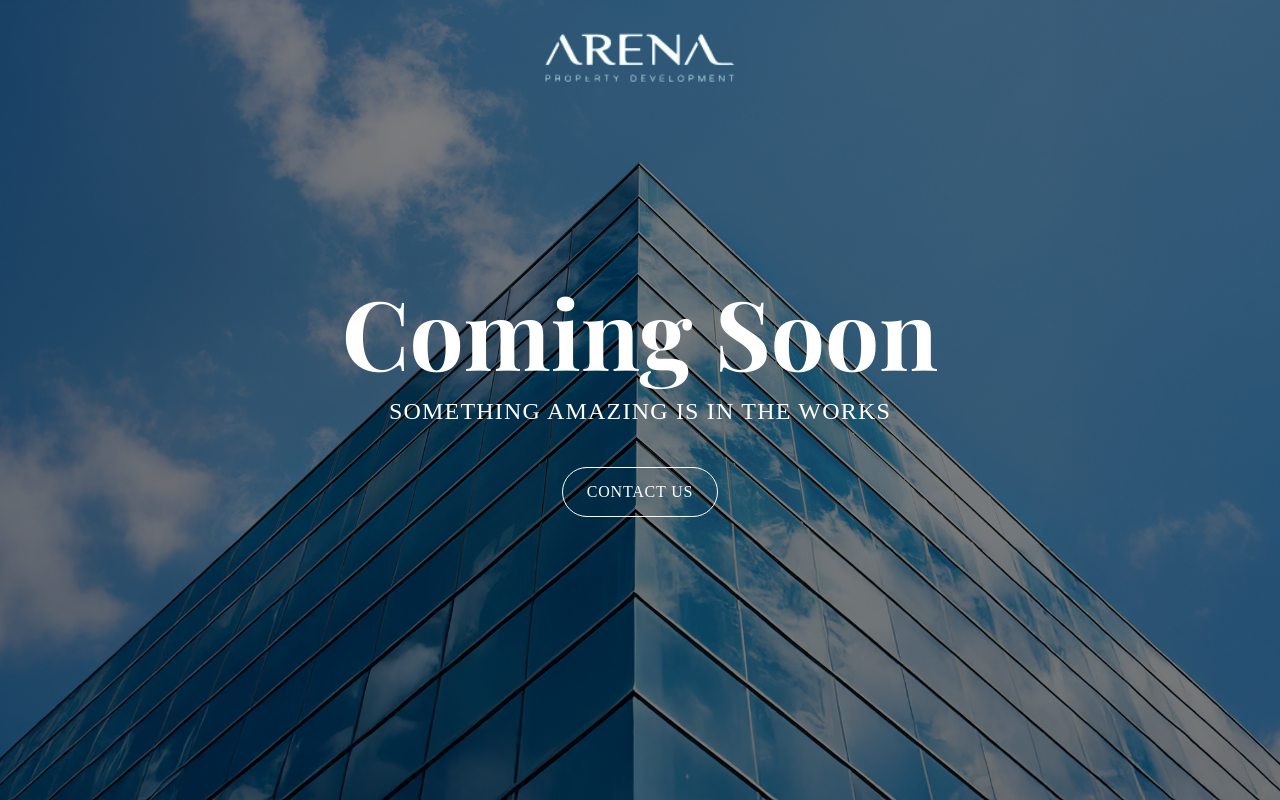
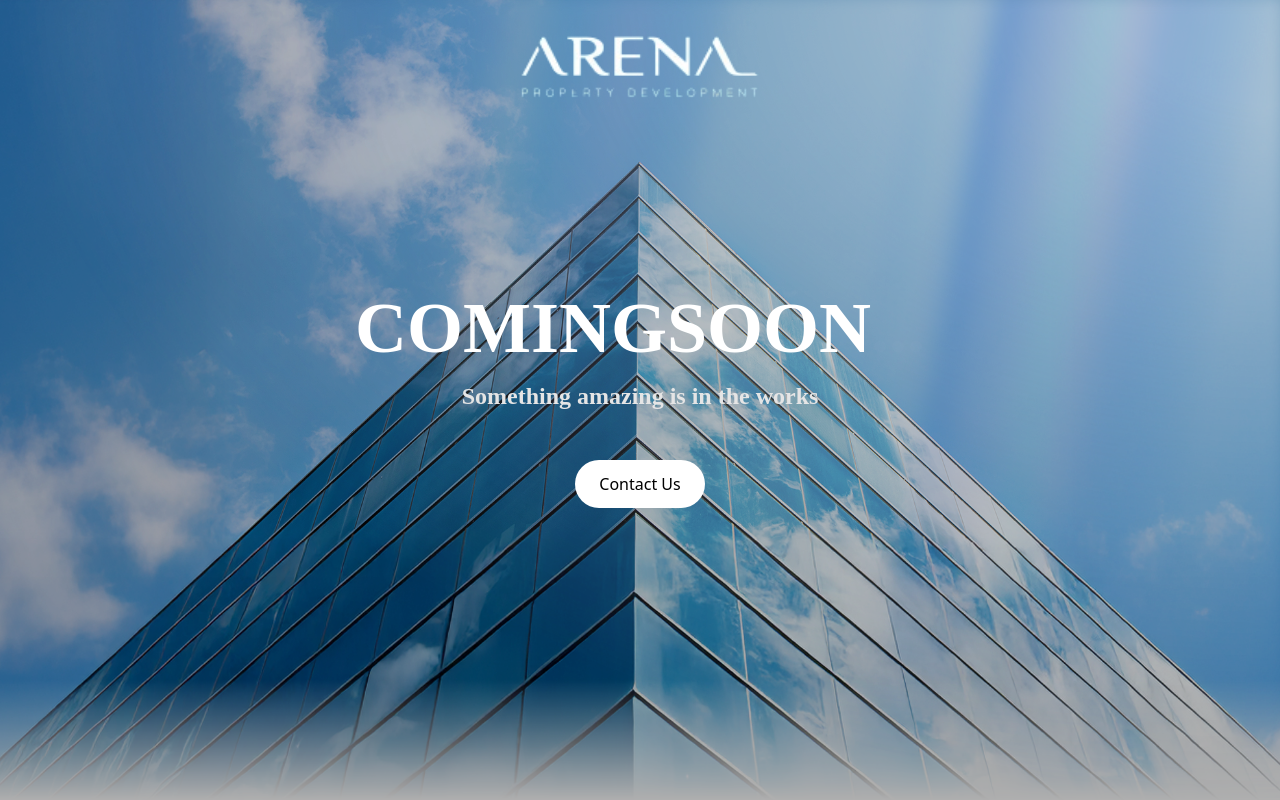
Before and after one commit to ahallali/comingSoon, a Next.js app: page / in a window 1280 px wide. Built offline with nearby package versions, Linux system fonts and the light colour scheme; a web font is replaced by a local one.

Commit message:
motions added

```diff
--- a/package.json
+++ b/package.json
@@ -11,9 +11,13 @@
     "lint": "next lint"
   },
   "dependencies": {
+    "clsx": "^2.1.1",
+    "framer-motion": "^12.5.0",
+    "motion": "^12.5.0",
     "next": "^14.2.24",
     "react": "^18.2.0",
-    "react-dom": "^18.2.0"
+    "react-dom": "^18.2.0",
+    "tailwind-merge": "^3.0.2"
   },
   "devDependencies": {
     "@types/node": "^20",
--- a/src/app/globals.css
+++ b/src/app/globals.css
@@ -21,6 +21,12 @@
     --foreground: #ededed;
   }
 }
+@font-face {
+  font-family: "MyFont";
+  src: url("/fonts/Romelio.otf") format("opentype");
+  font-weight: normal;
+  font-style: normal;
+}
 
 body {
   background: var(--background);
@@ -28,8 +34,8 @@
   font-family: var(--font-sans), Arial, Helvetica, sans-serif;
 }
 
-h1, h2, h3, h4, h5, h6 {
-  font-family: var(--font-display), serif;
+h1, h2, h3, h4, h5, h6 , p {
+  font-family: "Romelio", serif;
 }
 
 .accent-text {
--- a/src/app/layout.tsx
+++ b/src/app/layout.tsx
@@ -2,19 +2,18 @@
 import { Inter, Montserrat, Playfair_Display } from "next/font/google";
 import "./globals.css";
 
-// Primary font
+
 const inter = Inter({
   subsets: ["latin"],
   variable: "--font-inter",
 });
 
-// Heading font
 const playfair = Playfair_Display({
   subsets: ["latin"],
   variable: "--font-playfair",
 });
 
-// Accent font
+
 const montserrat = Montserrat({
   subsets: ["latin"],
   variable: "--font-montserrat",
--- a/src/app/page.tsx
+++ b/src/app/page.tsx
@@ -1,35 +1,92 @@
+'use client'
 import Image from "next/image";
 import backgroundImage from "@/assets/background.jpg";
 import NavBar from "@/components/NavBar";
+import { AuroraBackground } from "@/components/aurora-background";
+import { motion, useAnimation } from "framer-motion";
+import { useEffect, useState } from "react";
 
 export default function Home() {
+  const text = "COMING SOON";
+  const dots = "...";
+  const dotControls = useAnimation();
+  const [textAnimationComplete, setTextAnimationComplete] = useState(false);
+  useEffect(() => {
+    const animateDots = async () => {
+      if (textAnimationComplete) {
+      while (true) {
+        await dotControls.start({ opacity: 0, transition: { duration: 0.5 } });
+        await dotControls.start({ opacity: 1, transition: { duration: 0.5 } });
+      }
+    }
+    };
+    animateDots();
+  }, [textAnimationComplete,dotControls]);
   return (
     <main className="relative min-h-screen w-full overflow-hidden">
+      <div className="absolute inset-0 z-10">
         <Image
           src={backgroundImage}
           alt="Background"
           fill
-        className="object-cover z-0"
+          className="object-cover"
           priority
           quality={100}
           sizes="100vw"
+          style={{ maskImage: "linear-gradient(to bottom, rgba(0, 0, 0, 1) 85%, rgba(0, 0, 0, 0))" }}
         />
-      <div className="absolute inset-0 bg-black/50 z-10" />
+      </div>
+
+      <div className="absolute inset-0 bg-black/30 z-10" />
+
       <NavBar />
-      <div className="relative z-20 min-h-screen flex flex-col items-center justify-center text-center text-white px-4">
-        <h1 className="font-display text-6xl md:text-8xl font-bold mb-4">
-          Coming Soon
+
+      <AuroraBackground>
+        <div className="relative flex flex-col gap-2 items-center justify-center px-4">
+        <h1 className="text-3xl md:text-7xl font-black text-white text-center z-20">
+        <motion.span
+          initial="hidden"
+          whileInView="visible"
+          viewport={{ once: true }}
+          transition={{ staggerChildren: 0.1 }}
+          className="inline-block"
+          onAnimationComplete={() => setTextAnimationComplete(true)}
+        >
+          {text.split("").map((letter, index) => (
+            <motion.span
+              key={index}
+              variants={{
+                hidden: { opacity: 0, scale: 0 },
+                visible: { opacity: 1, scale: 1 },
+              }}
+              transition={{ duration: 0.5, ease: "easeInOut" }}
+              className="inline-block"
+            >
+              {letter}
+            </motion.span>
+          ))}
+        </motion.span>
+
+        <motion.span
+          initial={{ opacity: 0 }}
+          animate={dotControls}
+          className="inline-block"
+        >
+          {dots}
+        </motion.span>
       </h1>
-        <p className="accent-text text-xl md:text-2xl mb-6">
+
+          <p className="font-bold md:text-2xl text-neutral-200 py-2 z-20">
             Something amazing is in the works
           </p>
           <a
             href="mailto:contact@yansoft.ma"
-          className="accent-text rounded-full border border-white px-6 py-3 hover:bg-white hover:text-black transition-colors duration-300 mt-4"
+            className="bg-white rounded-full z-20 w-fit text-black mt-8 px-6 py-3 hover:bg-black hover:text-white transition-colors duration-300"
           >
             Contact Us
           </a>
         </div>
+      </AuroraBackground>
     </main>
   );
 }
--- a/src/components/NavBar.tsx
+++ b/src/components/NavBar.tsx
@@ -6,7 +6,6 @@
   return (
     <nav className="absolute top-0 left-0 right-0 z-30 px-4 py-6">
       <div className="max-w-7xl mx-auto flex flex-col items-center">
-        {/* Logo */}
         <div className="flex justify-center items-center mb-2">
           <Link href="/" className="relative">
             <Image
@@ -14,7 +13,7 @@
               alt="Logo"
               width={300}
               height={100}
-              className="h-auto w-[120px] sm:w-[150px] md:w-[180px] lg:w-[240px]"
+              className="h-auto w-[120px] sm:w-[150px] md:w-[180px] lg:w-[300px]"
               priority
             />
           </Link>
--- /dev/null
+++ b/src/components/aurora-background.tsx
@@ -0,0 +1,42 @@
+"use client";;
+import { cn } from "@/lib/utils";
+import React from "react";
+
+export const AuroraBackground = ({
+  className,
+  children,
+  showRadialGradient = true,
+  ...props
+}) => {
+  return (
+    (<main>
+      <div
+        className={cn(
+          "relative flex flex-col  h-[100vh] items-center justify-center bg-zinc-50 dark:bg-zinc-900  text-slate-950 transition-bg",
+          className
+        )}
+        {...props}>
+        <div className="absolute inset-0 overflow-hidden z-20">
+          <div
+            className={cn(`
+          [--white-gradient:repeating-linear-gradient(100deg,var(--white)_0%,var(--white)_7%,var(--transparent)_10%,var(--transparent)_12%,var(--white)_16%)]
+          [--dark-gradient:repeating-linear-gradient(100deg,var(--black)_0%,var(--black)_7%,var(--transparent)_10%,var(--transparent)_12%,var(--black)_16%)]
+          [--aurora:repeating-linear-gradient(100deg,var(--blue-500)_10%,var(--indigo-300)_15%,var(--blue-300)_20%,var(--violet-200)_25%,var(--blue-400)_30%)]
+          [background-image:var(--white-gradient),var(--aurora)]
+          dark:[background-image:var(--dark-gradient),var(--aurora)]
+          [background-size:300%,_200%]
+          [background-position:50%_50%,50%_50%]
+          filter blur-[10px] invert dark:invert-0
+          after:content-[""] after:absolute after:inset-0 after:[background-image:var(--white-gradient),var(--aurora)]
+          after:dark:[background-image:var(--dark-gradient),var(--aurora)]
+          after:[background-size:200%,_100%]
+          after:animate-aurora after:[background-attachment:fixed] after:mix-blend-difference
+          pointer-events-none
+          absolute -inset-[10px] opacity-50 will-change-transform`, showRadialGradient &&
+              `[mask-image:radial-gradient(ellipse_at_100%_0%,black_10%,var(--transparent)_70%)]`)}></div>
+        </div>
+        {children}
+      </div>
+    </main>)
+  );
+};
--- /dev/null
+++ b/src/lib/utils.ts
@@ -0,0 +1,6 @@
+import { ClassValue, clsx } from "clsx";
+import { twMerge } from "tailwind-merge";
+
+export function cn(...inputs: ClassValue[]) {
+  return twMerge(clsx(inputs));
+}
--- a/tailwind.config.js
+++ b/tailwind.config.js
@@ -1,18 +1,43 @@
+const {
+  default: flattenColorPalette,
+} = require("tailwindcss/lib/util/flattenColorPalette");
+
 /** @type {import('tailwindcss').Config} */
 module.exports = {
   content: [
-    "./src/pages/**/*.{js,ts,jsx,tsx,mdx}",
-    "./src/components/**/*.{js,ts,jsx,tsx,mdx}",
-    "./src/app/**/*.{js,ts,jsx,tsx,mdx}",
+    // your paths
+    "./src/**/*.{ts,tsx}",
   ],
+  darkMode: "class",
   theme: {
     extend: {
-      fontFamily: {
-        sans: ['var(--font-inter)'],
-        display: ['var(--font-playfair)'],
-        accent: ['var(--font-montserrat)'],
+      animation: {
+        aurora: "aurora 60s linear infinite",
+      },
+      keyframes: {
+        aurora: {
+          from: {
+            backgroundPosition: "50% 50%, 50% 50%",
+          },
+          to: {
+            backgroundPosition: "350% 50%, 350% 50%",
+          },
+        },
       },
     },
   },
-  plugins: [],
+  plugins: [addVariablesForColors],
 };
+
+// This plugin adds each Tailwind color as a global CSS variable, e.g. var(--gray-200).
+function addVariablesForColors({
+  addBase,
+  theme
+}) {
+  let allColors = flattenColorPalette(theme("colors"));
+  let newVars = Object.fromEntries(Object.entries(allColors).map(([key, val]) => [`--${key}`, val]));
+
+  addBase({
+    ":root": newVars,
+  });
+}
```
Also changed, not shown: 1 other file (tests, documents, lock files or other folders). Lines whose indentation alone changed are shown as unchanged.
